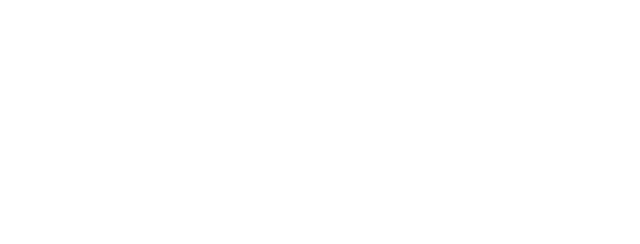
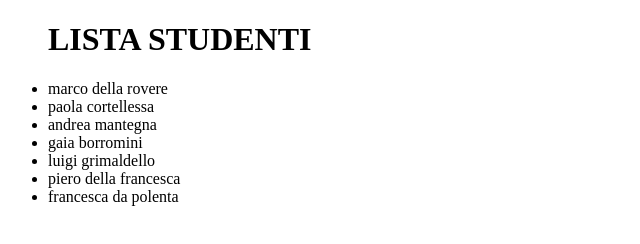
Before and after one commit to francescomatteucci/js-snack-es6, a plain HTML site: page index.html in a window 1280 px wide. Shown: the whole page, without its empty margins (0-640 px from the left). Drawn offline with Linux system fonts and the light colour scheme.

Commit message:
REFACTOR list user names

```diff
--- a/index.html
+++ b/index.html
@@ -7,6 +7,9 @@
     <title>Document</title>
 </head>
 <body>
+    <ul class="nomi-studenti">
+        <h1>LISTA STUDENTI</h1>
+    </ul>
     <script src="./js/app.js"></script>
 </body>
 </html>
--- a/js/app.js
+++ b/js/app.js
@@ -53,3 +53,64 @@ const tavoloVip = [
     }
 ]
 console.log(tavoloVip)
+
+
+/////////////////////////////////////////////////////////////////////////////////////////////////////////////////////////
+/////////////////////////////////////////////////////////////////////////////////////////////////////////////////////////
+                                        //targhette studenti//
+/////////////////////////////////////////////////////////////////////////////////////////////////////////////////////////
+/////////////////////////////////////////////////////////////////////////////////////////////////////////////////////////
+const studenti = [
+    {
+        name: 'Marco della Rovere',
+        id: 213,
+        grades: 78
+    },
+    {
+        name: 'Paola Cortellessa',
+        id: 110,
+        grades: 96
+    },
+    {
+        name: 'Andrea Mantegna',
+        id:250,
+        grades:48
+    },
+    {
+        name: 'Gaia Borromini',
+        id:145,
+        grades:74
+    },
+    {
+        name: 'Luigi Grimaldello',
+        id:196,
+        grades: 68
+    },
+    {
+        name: 'Piero della Francesca',
+        id:102,
+        grades:50
+    },
+    {
+        name: 'Francesca da Polenta',
+        id:120,
+        grades:84
+    }
+]
+console.log(studenti)
+let nomiStudenti = []
+let currentStudent = 0
+
+const ulDomElement = document.querySelector('.nomi-studenti')
+
+for(let i = 0; i < studenti.length; i++){
+    currentStudent = studenti[i]
+    console.log(currentStudent)
+    nomiStudenti.push(currentStudent.name)
+
+}
+console.log(nomiStudenti)
+for(let i = 0; i < nomiStudenti.length; i++){
+    const nomeStudente = nomiStudenti[i]
+    ulDomElement.innerHTML += `<li>${nomiStudenti[i].toLowerCase()}</li>`
+}
```
